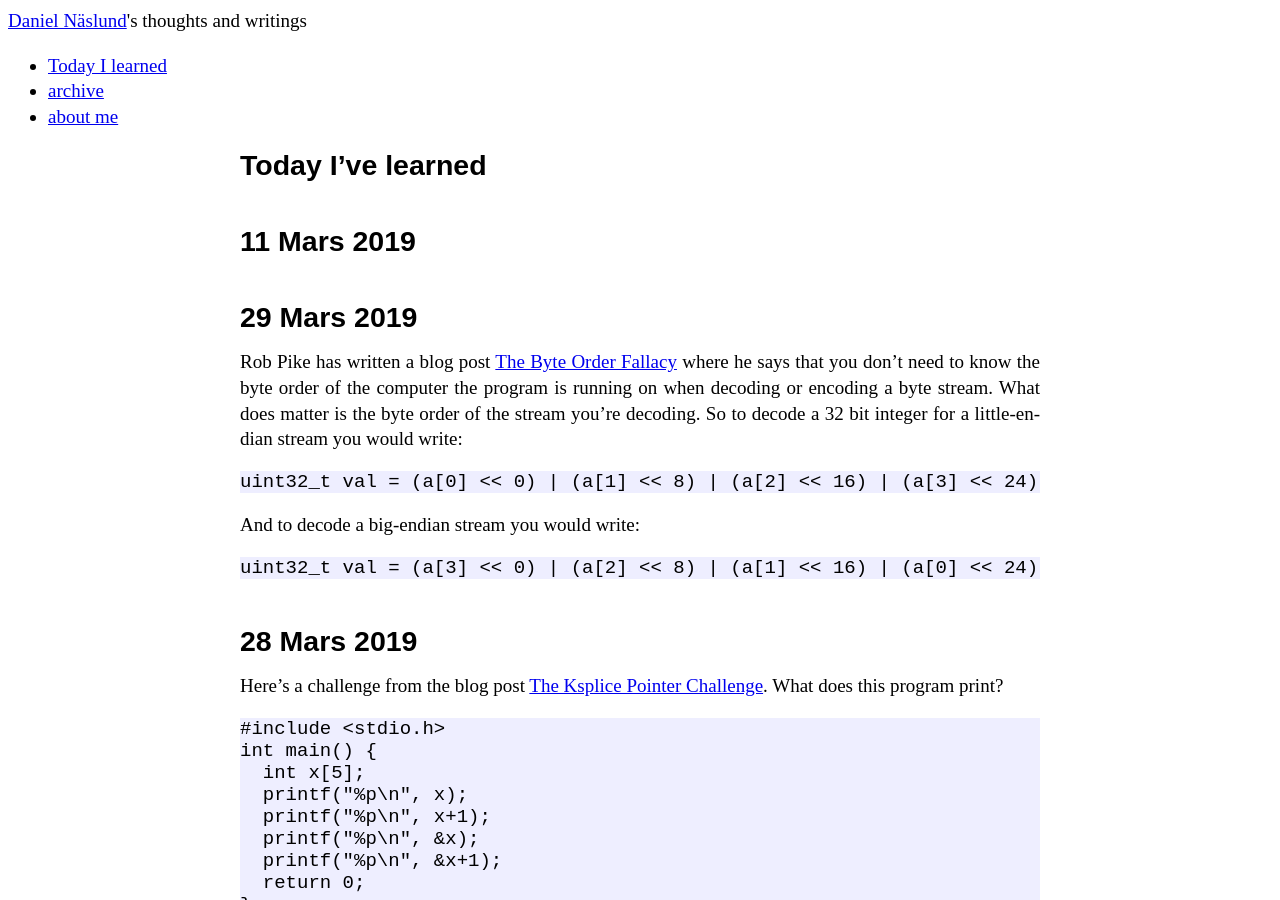
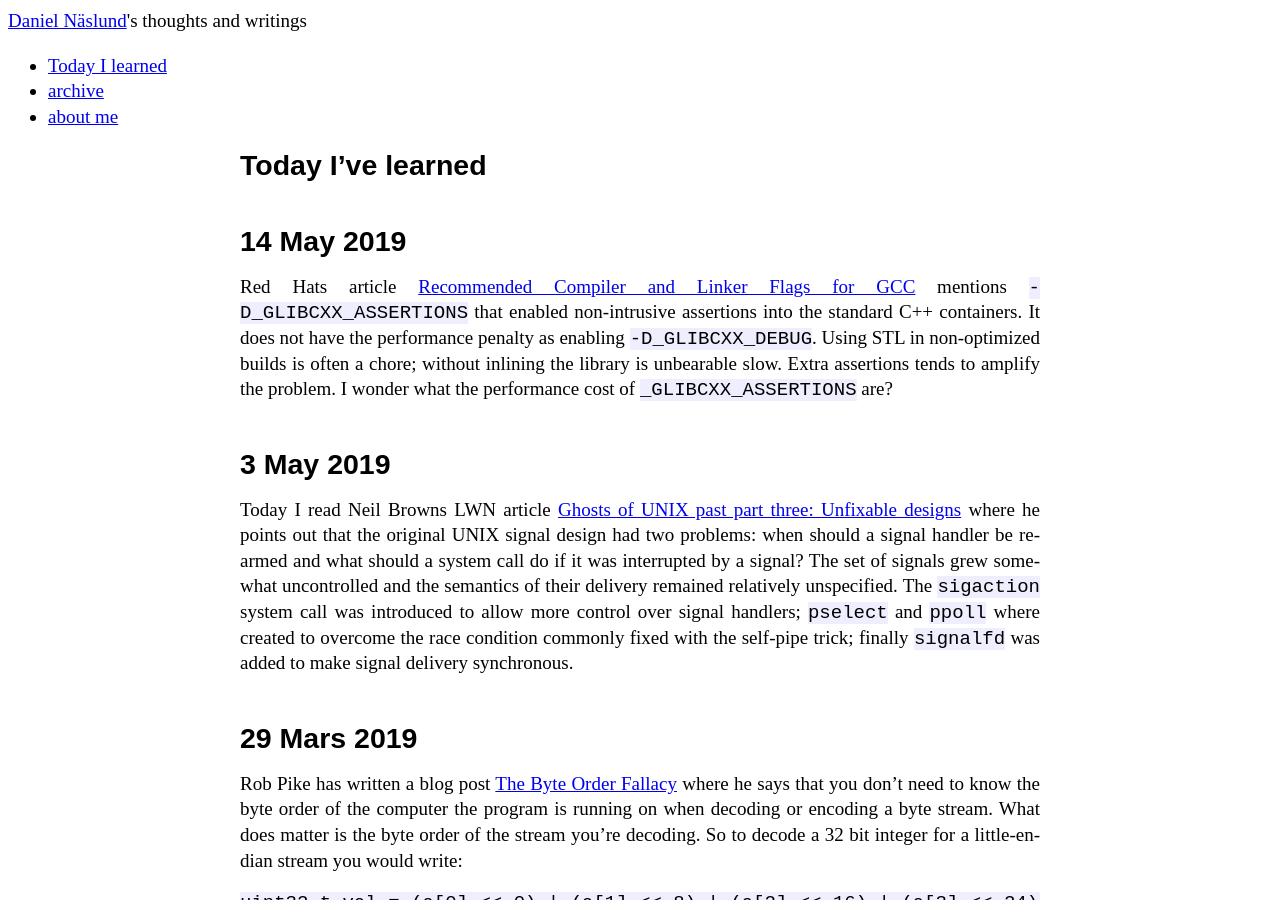
Before and after one commit to dannas/dannas.github.com, a Jekyll site: the page built from TIL.markdown, in a window 1280 px wide and 900 px high. Built offline with Jekyll 4.4.1, drawn with Linux system fonts in a browser that asks for light colours.

Commit message:
Another TIL

```diff
--- a/TIL.markdown
+++ b/TIL.markdown
@@ -5,9 +5,13 @@ use_math: true
 ---
 # Today I've learned
 
-## 11 Mars 2019
-
-
+## 14 May 2019
+
+Red Hats article [Recommended Compiler and Linker Flags for GCC](https://developers.redhat.com/blog/2018/03/21/compiler-and-linker-flags-gcc/) mentions `-D_GLIBCXX_ASSERTIONS` that enabled non-intrusive assertions into the standard C++ containers. It does not have the performance penalty as enabling `-D_GLIBCXX_DEBUG`. Using STL in non-optimized builds is often a chore; without inlining the library is unbearable slow. Extra assertions tends to amplify the problem. I wonder what the performance cost of `_GLIBCXX_ASSERTIONS` are?
+
+## 3 May 2019
+
+Today I read Neil Browns LWN article [Ghosts of UNIX past part three: Unfixable designs](https://lwn.net/Articles/414618/) where he points out that the original UNIX signal design had two problems: when should a signal handler be re-armed and what should a system call do if it was interrupted by a signal? The set of signals grew somewhat uncontrolled and the semantics of their delivery remained relatively unspecified. The `sigaction` system call was introduced to allow more control over signal handlers; `pselect` and `ppoll` where created to overcome the race condition commonly fixed with the self-pipe trick; finally `signalfd` was added to make signal delivery synchronous.
 
 ## 29 Mars 2019
 
```
